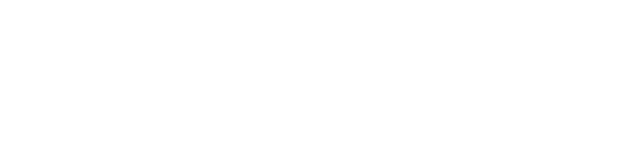
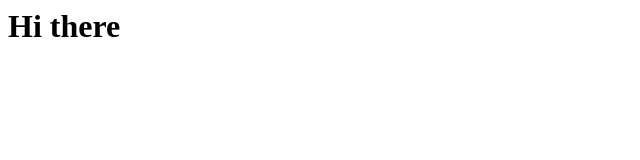
Before and after one commit to scarpakz/isi-git-training, a plain HTML site: page index.html in a window 1280 px wide. Shown: the whole page, without its empty margins (0-640 px from the left). Drawn offline with Linux system fonts and the light colour scheme.

Commit message:
added body and h1 tag

```diff
--- a/index.html
+++ b/index.html
@@ -1,3 +1,5 @@
 <html>
-
+  <body>
+    <h1 class="hello">Hi there</h1>
+  </body>
 </html>
```
